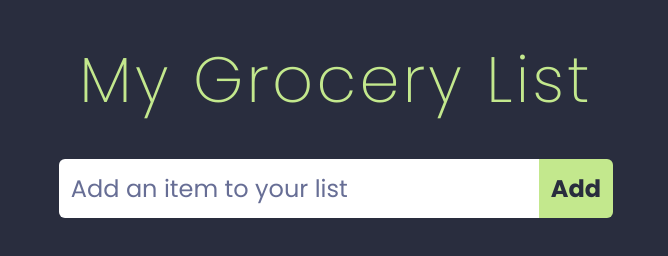
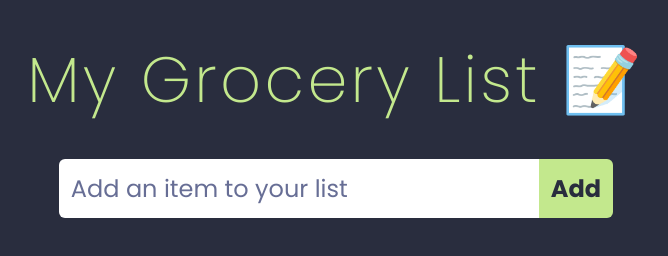
Before and after one commit to adescamilla/my-grocery-list, a plain HTML site: page index.html in a window 1280 px wide. Shown: the whole page, without its empty margins (304-972 px from the left). Drawn offline with nearby package versions, Linux system fonts and the light colour scheme.

Commit message:
added pencil emoji

```diff
--- a/index.html
+++ b/index.html
@@ -5,7 +5,7 @@
         <meta http-equiv="X-UA-Compatible" content="IE=edge" />
         <meta name="viewport" content="width=device-width, initial-scale=1.0">
 
-        <title>My Grocery List</title>
+        <title>My Grocery List 📝</title>
 
         <link rel="stylesheet" href="reset.css"/>
         <link rel="preconnect" href="https://fonts.googleapis.com">
@@ -15,7 +15,7 @@
         <script type="module" src="script.js" defer></script>
     </head>
     <body>
-        <h1 class="title">My Grocery List</h1>
+        <h1 class="title">My Grocery List 📝</h1>
         <form class="newGroceryForm">
             <input id="newGrocery" autocomplete="off" type="text" placeholder="Add an item to your list" />
             <button id="addBtn" type="submit">Add</button>
```
